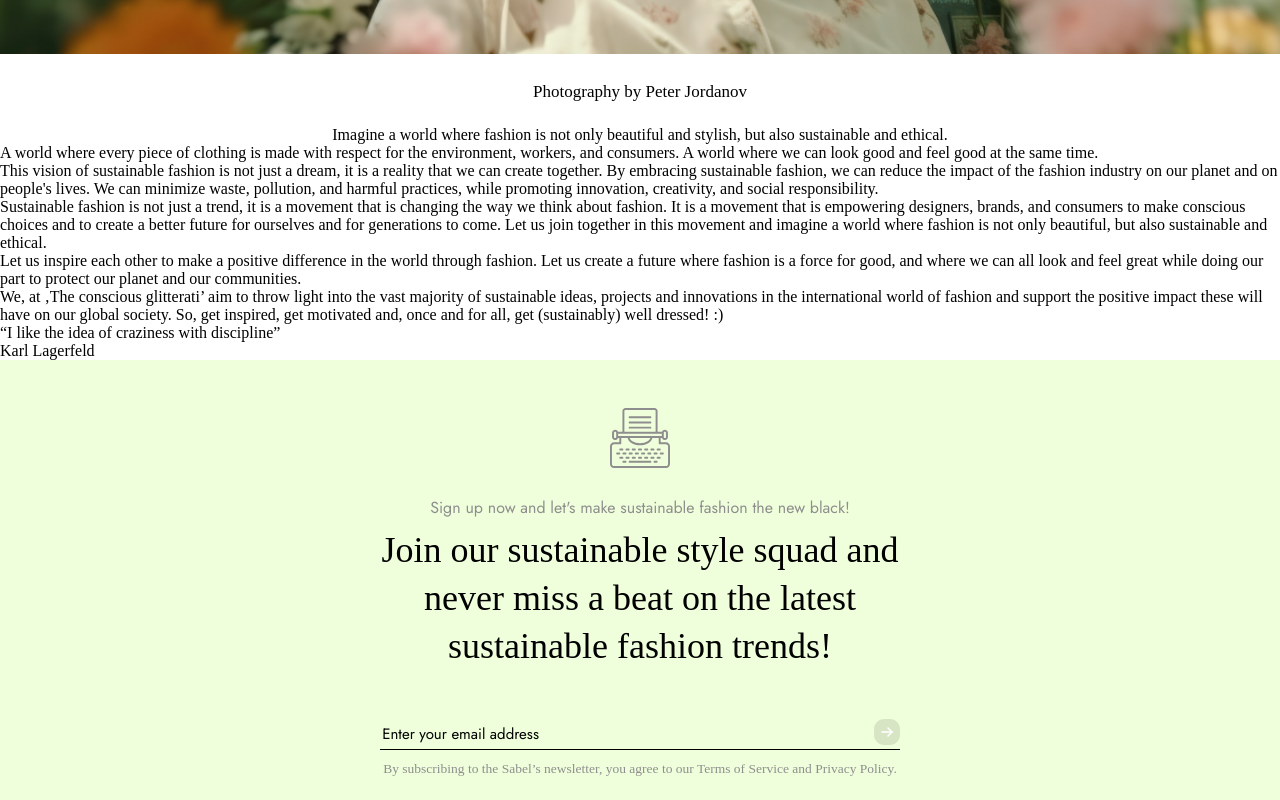
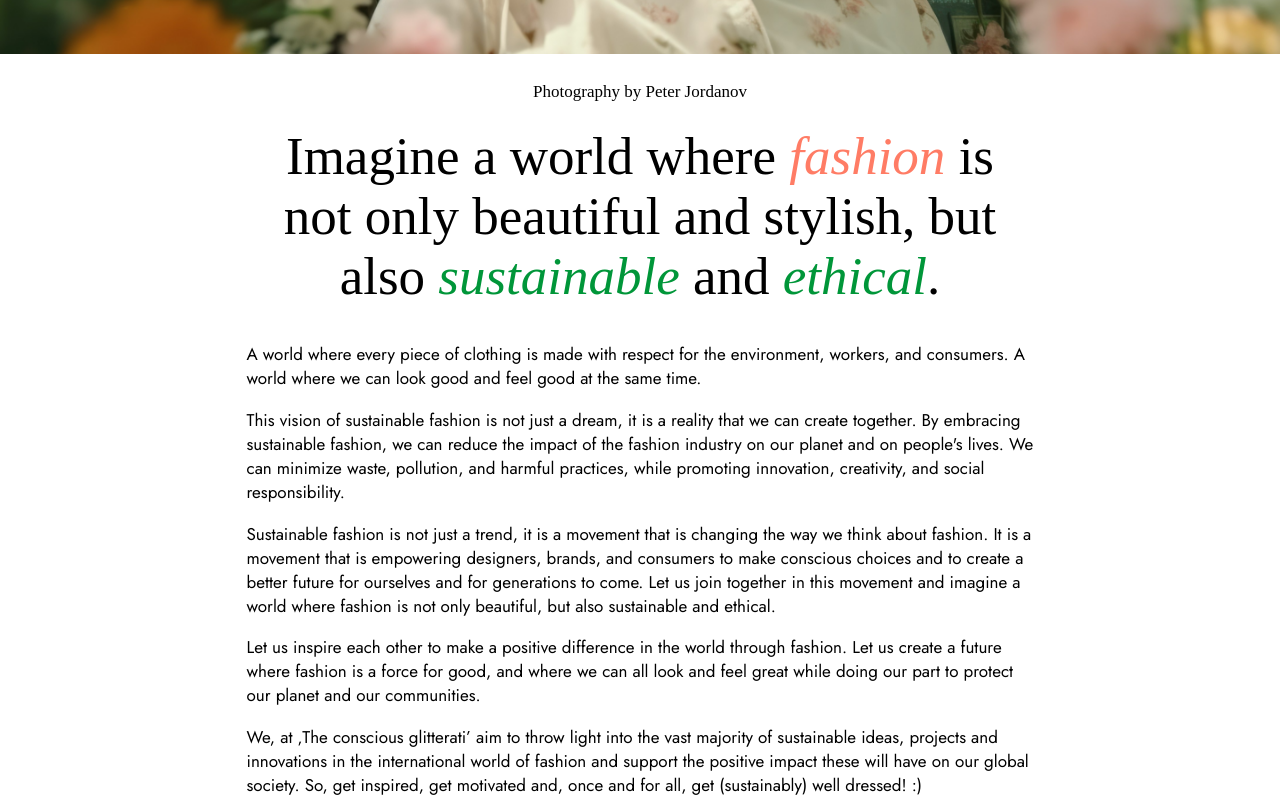
Before and after one commit to Damileee/sabel-blog, a React (Create React App) app: page /about-page in a window 1280 px wide. Shown: the part 900-1700 px from the top of the page. Built offline with nearby package versions, Linux system fonts and the light colour scheme.

Commit message:
Fix: updated the style

```diff
--- a/src/index.css
+++ b/src/index.css
@@ -369,22 +369,29 @@ button:hover {
   margin-top: 3rem;
 }
 .footer-first-span {
-  font-size: 16px;
+  font-size: 14.2px;
   color: #8E8E8E;
   margin: 1.5rem 0rem 0.5rem 0rem;
   font-family: 'Jost', sans-serif;
 }
 .footer-second-span {
-  font-size: 36px;
-  line-height: 47.99px;
+  font-size: 35px;
+  line-height: 40px;
   text-align: center;
-  /* font-family: "Playfair Display ", serif; */
+  font-family: "Playfair Display ", serif;
+  font-weight: 400;
 }
 .footer-third-span {
-  font-size: 13.5px;
+  font-size: 13px;
   color: #8E8E8E;
   margin-top: 0.7rem;
   margin-bottom: 3rem;
+  font-family: 'Jost', sans-serif;
+}
+.footer-third-span_special {
+  color: #000000;
+  font-weight: 400;
+  font-size: 13.3px;
 }
 .about-img {
   width: 100%;
@@ -417,3 +424,44 @@ button:hover {
   font-size: 17px;
   margin: 1.5rem 0;
 }
+.about_section_container .second_span {
+  font-size: 53px;
+  text-align: center;
+  max-width: 720px;
+  font-family: "Playfair Display ", serif;
+  margin-bottom: 2.3rem;
+}
+.fashion {
+  color: #FF7C65;
+  font-style: italic;
+}
+.ethical {
+  color: #009639;
+  font-style: italic;
+}
+.about_page_article {
+  max-width: 787px;
+  font-size: 17px;
+}
+.about_page_article p {
+  margin-bottom: 1.1rem;
+  font-family: 'Jost', sans-serif;
+}
+.refrence_container {
+  margin: 1.7rem 0 3rem 0;
+}
+.refrence {
+  font-weight: 400;
+  font-size: 30px;
+  font-style: italic;
+
+}
+.refrence_special {
+  color: #ff7c65;
+}
+.refrence_name {
+  font-weight: 400;
+  font-size: 16px;
+  font-family: 'Jost', sans-serif;
+  margin: 0.5rem 0 1rem 0;
+}
```
